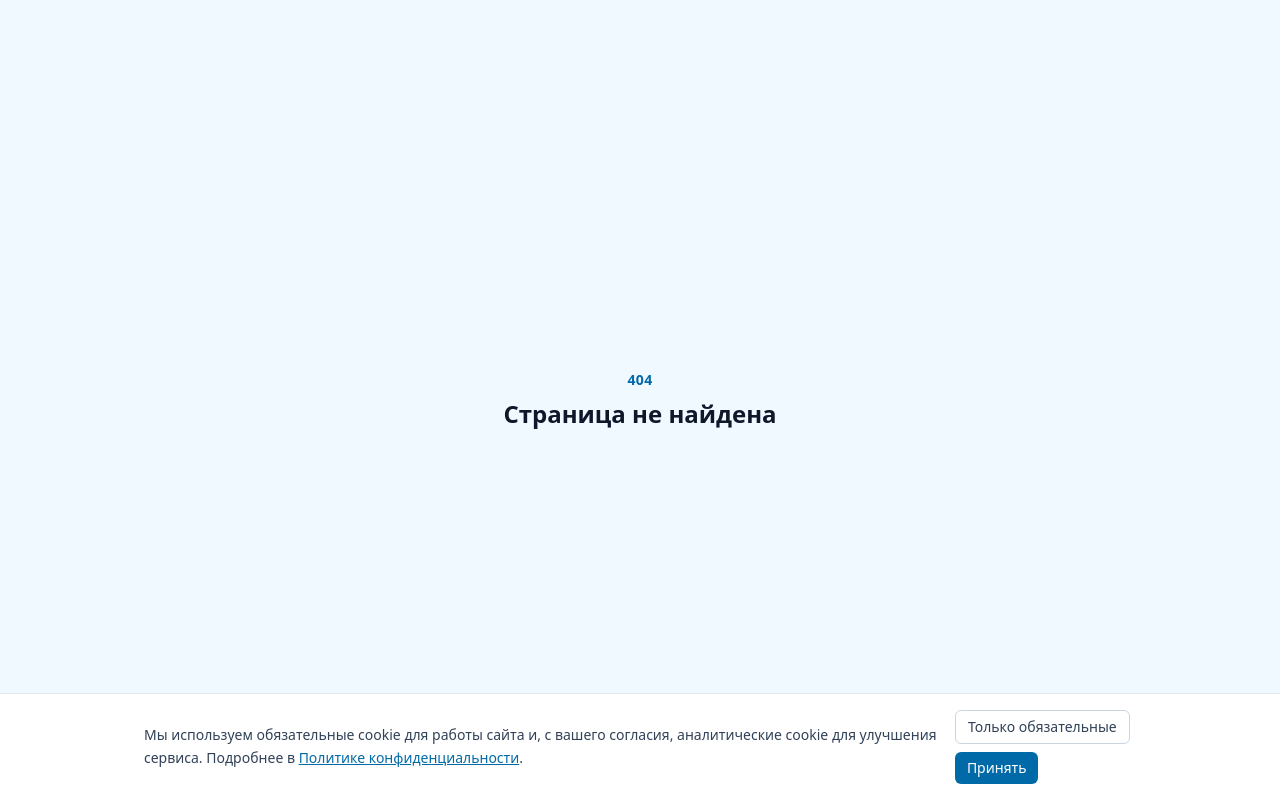
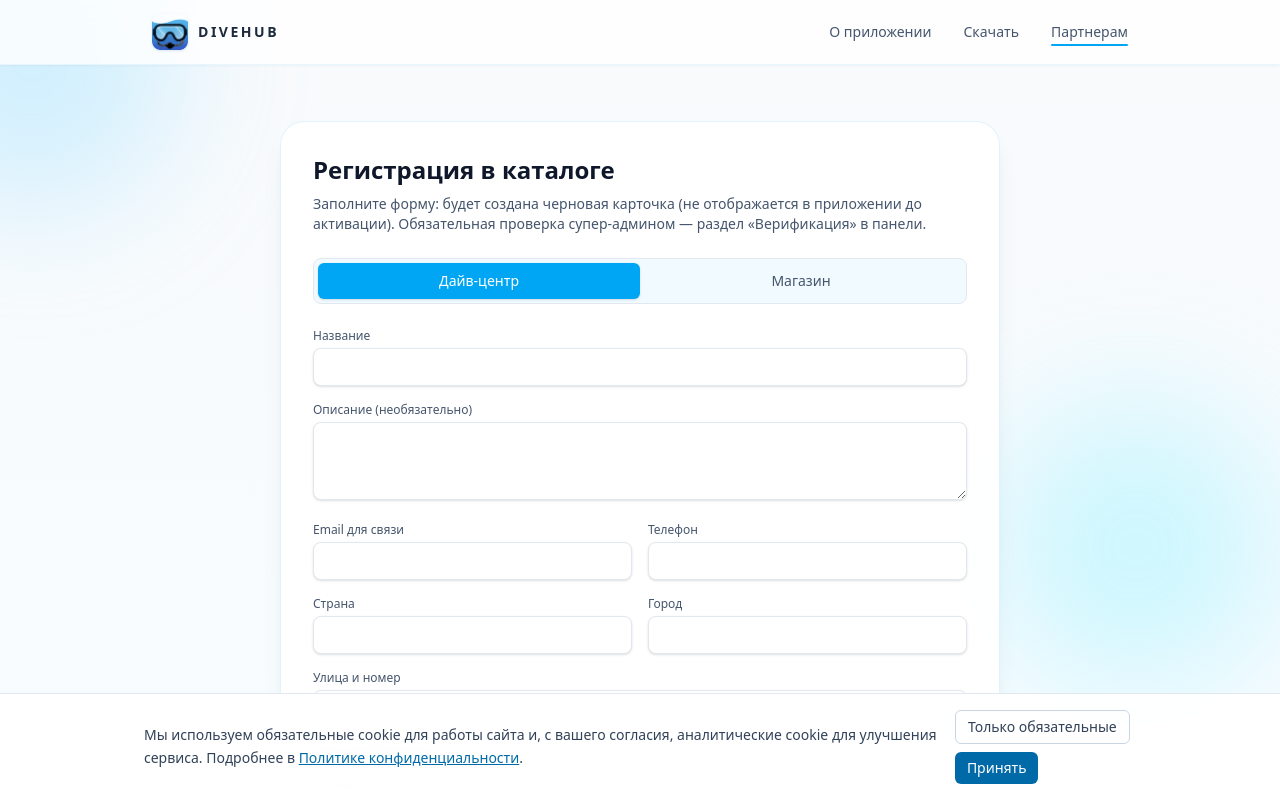
Before and after one commit to konstantinkamushkin-star/HUB, a Next.js app in the folder admin-web/: page /register in a window 1280 px wide. Before the commit this address had no page. Shown: the top 798 px of the page. Built offline with nearby package versions, Linux system fonts and the light colour scheme.

Commit message:
fix(admin-web): restore public register route and custom 404 page
Bring back the partner registration page at /register and restore the branded not-found experience instead of the plain fallback screen.

```diff
--- a/admin-web/src/app/not-found.tsx
+++ b/admin-web/src/app/not-found.tsx
@@ -1,13 +1,59 @@
+import Link from "next/link";
+import { BrandLogo } from "@/components/BrandLogo";
+
 export default function NotFound() {
   return (
-    <div className="flex min-h-screen items-center justify-center bg-sky-50 px-4 text-center">
-      <div>
-        <p className="text-sm font-semibold uppercase tracking-wide text-sky-700">
+    <div
+      className="relative flex min-h-screen flex-col items-center justify-center overflow-hidden px-6 py-16 text-zinc-100"
+      style={{ backgroundColor: "#09090b" }}
+    >
+      <div className="pointer-events-none absolute inset-0 overflow-hidden">
+        <div className="absolute -left-24 top-1/4 h-80 w-80 rounded-full bg-sky-600/25 blur-3xl" />
+        <div className="absolute -right-20 bottom-1/4 h-96 w-96 rounded-full bg-cyan-500/20 blur-3xl" />
+        <div className="absolute left-1/2 top-10 h-64 w-64 -translate-x-1/2 rounded-full bg-teal-500/15 blur-3xl" />
+        <div
+          className="absolute inset-0 opacity-[0.04]"
+          style={{
+            backgroundImage:
+              "radial-gradient(circle at 2px 2px, rgb(148 163 184) 1px, transparent 0)",
+            backgroundSize: "40px 40px",
+          }}
+        />
+      </div>
+
+      <div className="relative z-10 flex max-w-lg flex-col items-center text-center">
+        <div className="mb-8 flex flex-col items-center gap-4">
+          <BrandLogo variant="mark" className="h-16 w-16 shadow-lg shadow-sky-900/50" maskedMark />
+        </div>
+
+        <p className="font-mono text-[11px] font-semibold uppercase tracking-[0.35em] text-sky-400/90">
+          Страница не найдена
+        </p>
+        <h1 className="mt-3 text-7xl font-black tracking-tight text-white sm:text-8xl">
           404
+        </h1>
+        <p className="mt-6 text-lg leading-relaxed text-zinc-400">
+          Похоже, эта страница уплыла глубже, чем мы ныряли. Проверьте адрес или
+          вернитесь на главную.
         </p>
-        <h1 className="mt-2 text-2xl font-bold text-slate-900">
-          Страница не найдена
-        </h1>
+        <p className="mt-2 text-4xl" aria-hidden>
+          🤿
+        </p>
+
+        <div className="mt-10 flex flex-col gap-3 sm:flex-row sm:justify-center">
+          <Link
+            href="/"
+            className="inline-flex min-w-[200px] items-center justify-center rounded-xl bg-gradient-to-r from-sky-500 to-cyan-500 px-6 py-3.5 text-sm font-semibold text-white shadow-lg shadow-sky-900/40 transition hover:from-sky-400 hover:to-cyan-400"
+          >
+            На главную
+          </Link>
+          <Link
+            href="/register"
+            className="inline-flex min-w-[200px] items-center justify-center rounded-xl border border-zinc-700 bg-zinc-900/80 px-6 py-3.5 text-sm font-medium text-zinc-200 transition hover:border-sky-600/60 hover:bg-zinc-800"
+          >
+            Регистрация партнера
+          </Link>
+        </div>
       </div>
     </div>
   );
--- /dev/null
+++ b/admin-web/src/app/register/page.tsx
@@ -0,0 +1,23 @@
+import { PartnerRegistrationForm } from "@/components/landing/PartnerRegistrationForm";
+import { PublicBackdrop } from "@/components/landing/PublicBackdrop";
+import { PublicFooter } from "@/components/landing/PublicFooter";
+import { PublicHeader } from "@/components/landing/PublicHeader";
+
+export default function RegisterPage() {
+  return (
+    <div className="relative min-h-screen bg-gradient-to-b from-slate-50 via-sky-50/50 to-white text-slate-800">
+      <PublicBackdrop />
+      <PublicHeader />
+
+      <main className="relative z-10">
+        <section className="mx-auto max-w-3xl px-4 pb-16 pt-10 sm:px-6 sm:pb-24 sm:pt-14">
+          <div className="rounded-3xl border border-sky-100/90 bg-white/95 p-6 shadow-xl shadow-sky-900/[0.08] sm:p-8">
+            <PartnerRegistrationForm showIntro appearance="light" />
+          </div>
+        </section>
+      </main>
+
+      <PublicFooter />
+    </div>
+  );
+}
```
